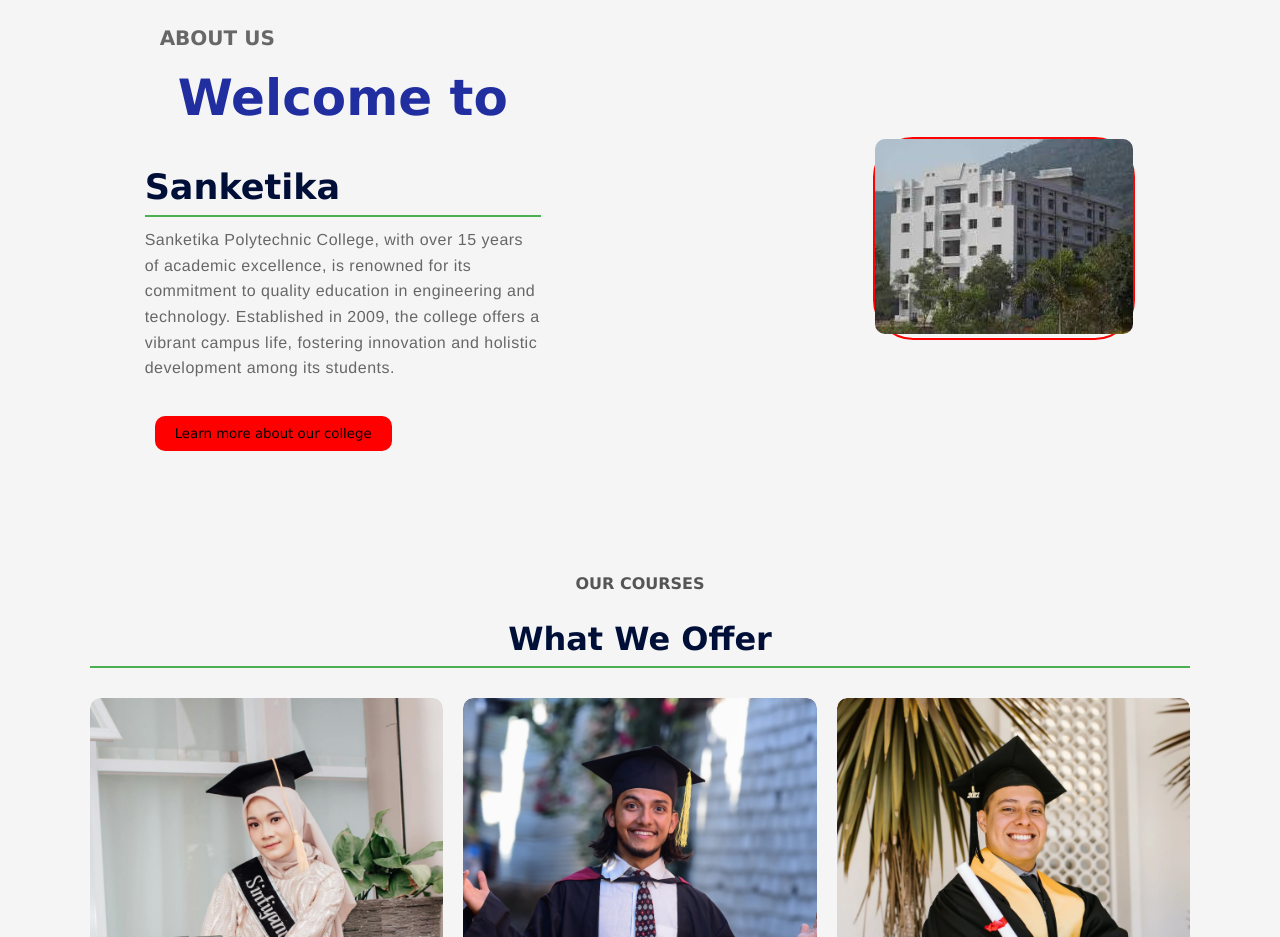
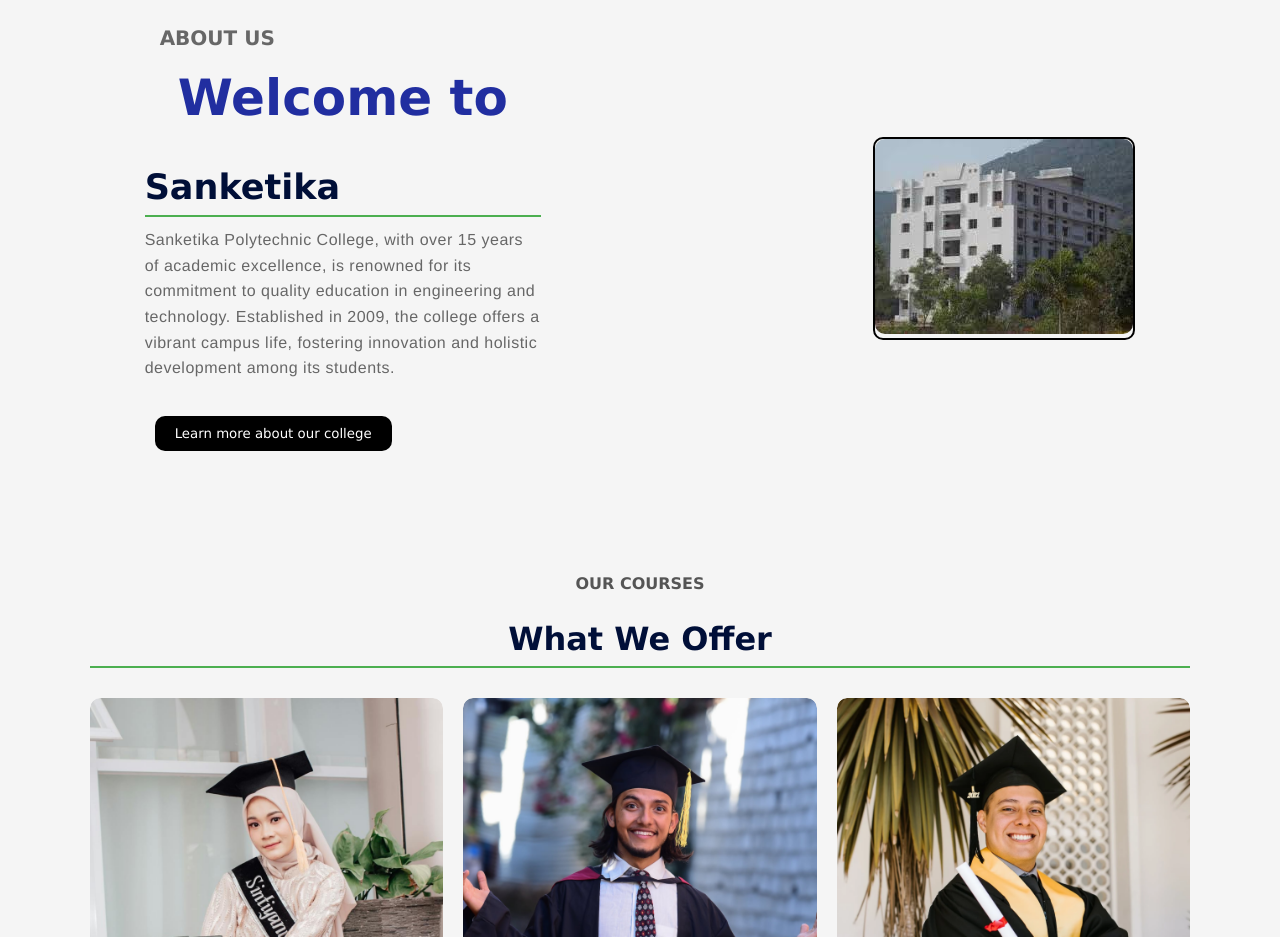
Before and after one commit to Saikaranam-70/sanketika, a React (Vite) app: page / in a window 1280 px wide. Shown: the part 980-1917 px from the top of the page. Built offline with nearby package versions, Linux system fonts and the light colour scheme; a web font is replaced by a local one.

Commit message:
Your commit message

```diff
--- a/src/Components/About/About.css
+++ b/src/Components/About/About.css
@@ -40,8 +40,8 @@
 
 }
 .about-image{
-    border: 2px solid red;
-    border-radius: 40px;
+    border: 2px solid rgb(0, 0, 0);
+    border-radius: 10px;
     transition: border .5s linear;
 }
 .about-image:hover{
@@ -53,11 +53,12 @@
 }
 .about-more{
     padding: 10px 20px;
-    background-color: red;
+    background-color: rgb(0, 0, 0);
     margin: 20px 10px;
     border-radius: 10px;
     border: none;
     outline: none;
+    color: white;
     transition: background-color .4s ease-in-out;
 }
 .about-more:hover{
```
